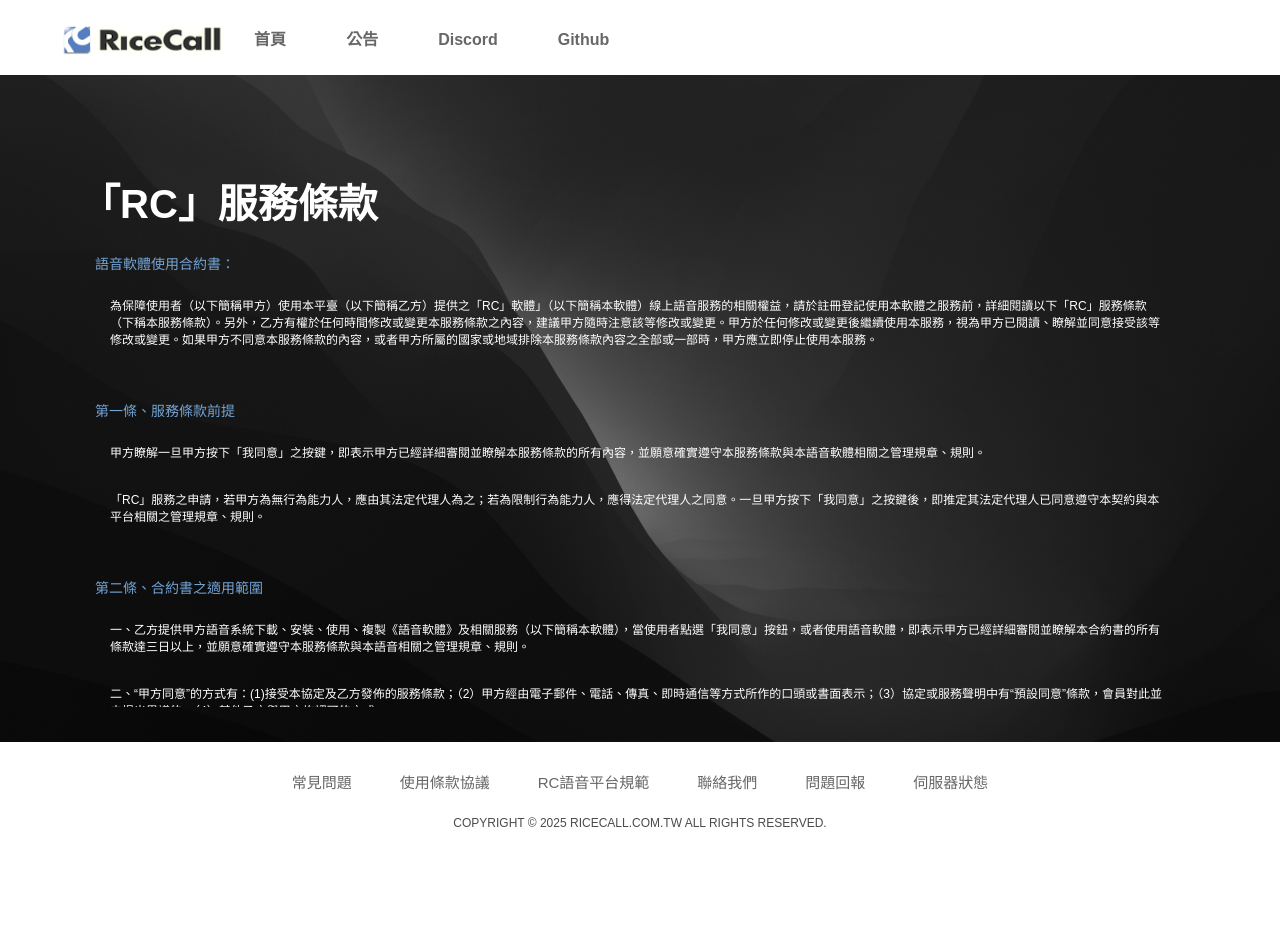
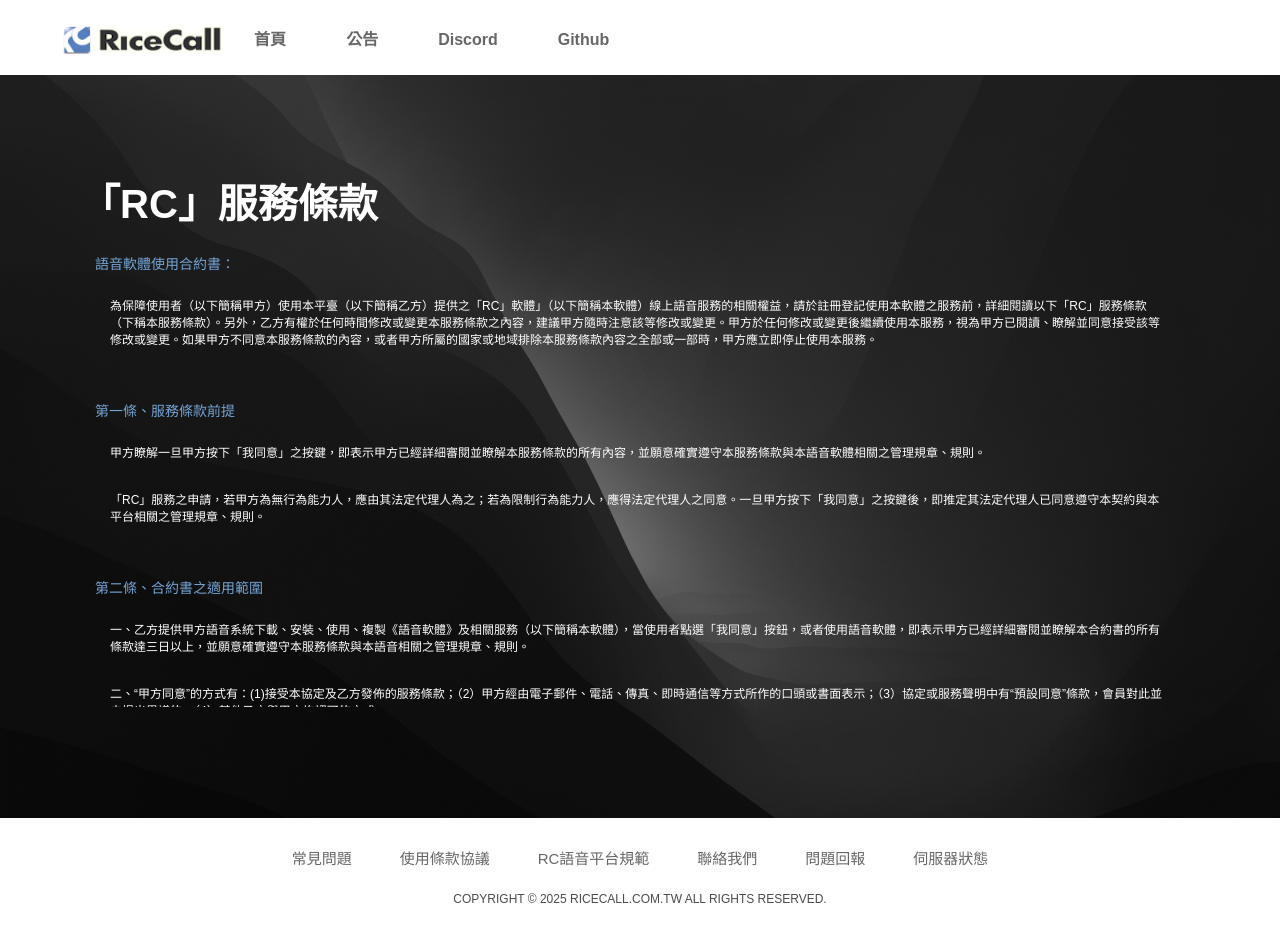
Before and after one commit to cstrikeasia/rc-website, a Next.js app: page /agreement in a window 1280 px wide. Shown: the top 942 px of the page. Before the commit the page ends 875 px from the top, so only its background shows below. Built offline with nearby package versions, Linux system fonts and the light colour scheme.

Commit message:
fix: max height

```diff
--- a/styles/common/content.module.css
+++ b/styles/common/content.module.css
@@ -5,7 +5,7 @@
   color: #fff;
   padding: 6.8rem 10px;
   margin-top: 0;
-  max-height: 63dvh;
+  max-height: 100dvh;
 }
 
 .main a {
```
